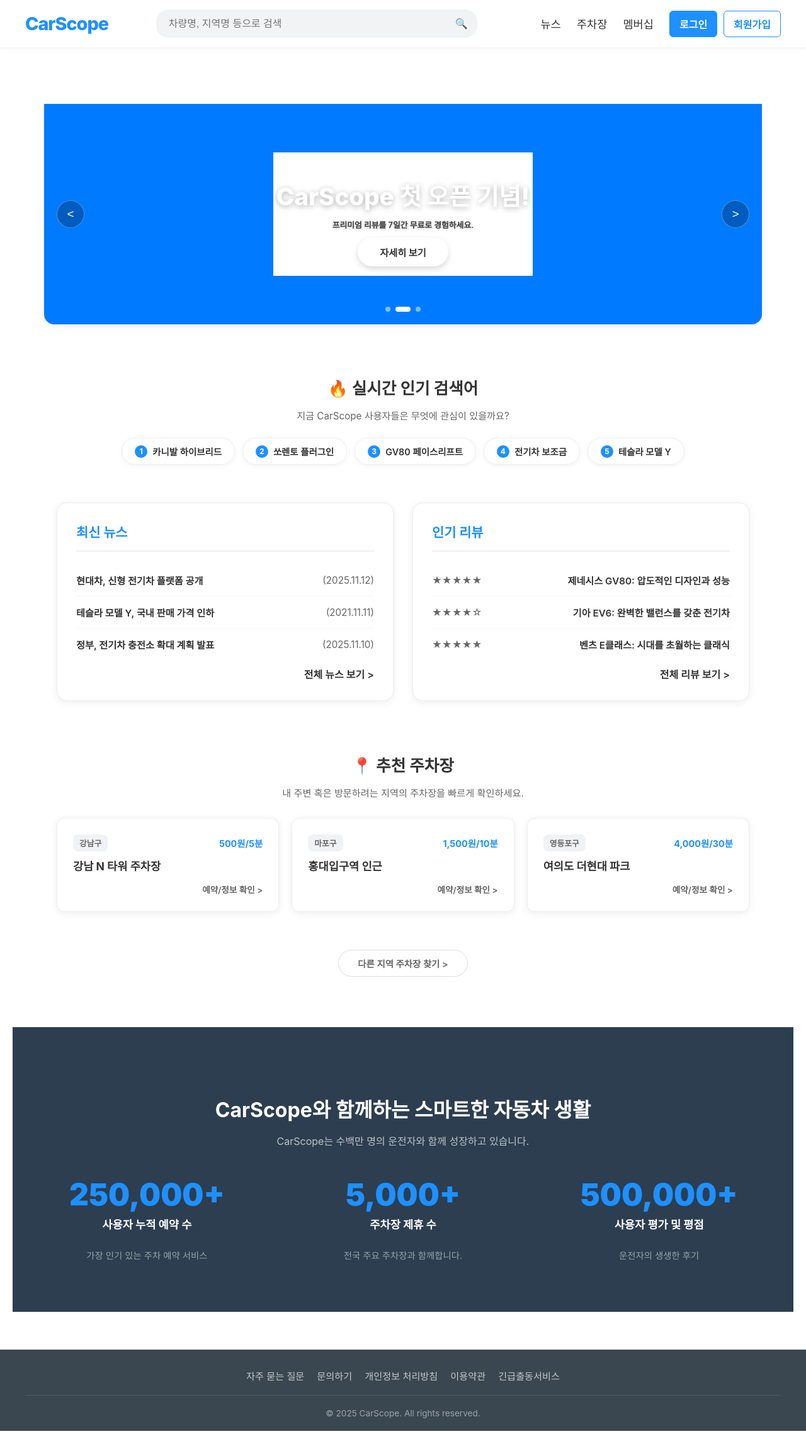
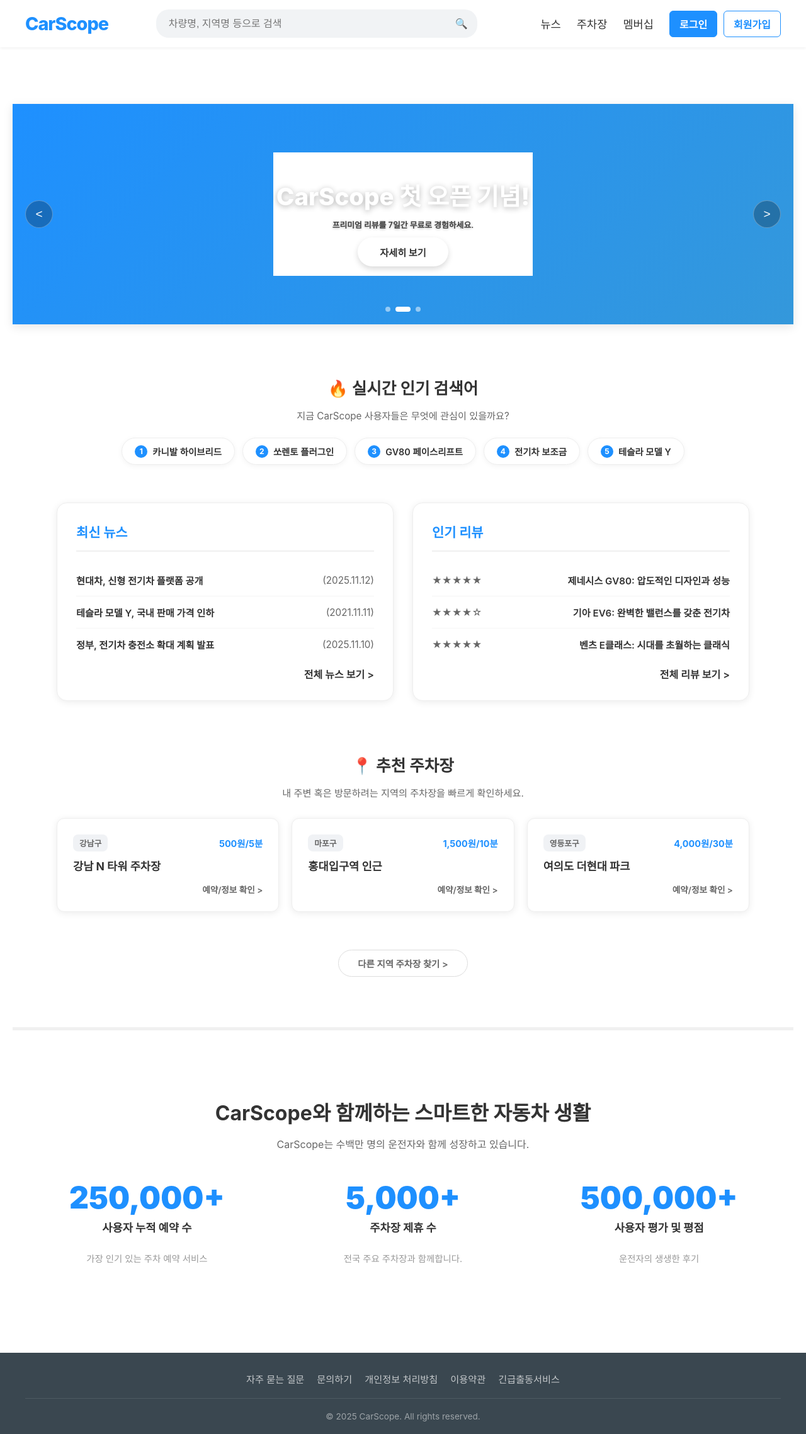
Before and after one commit to 2024136034-hakcheol/car-scope, a React (Create React App) app: page / in a window 1280 px wide. Shown: the whole page at 63% size. Built offline with nearby package versions, Linux system fonts and the light colour scheme; no server answers.

Commit message:
style: HomePage 배너 맨 위 밀착, 하단 섹션 흰색 배경 복구 및 자연스러운 연결 개선

```diff
--- a/src/styles/HomePage.css
+++ b/src/styles/HomePage.css
@@ -29,14 +29,11 @@ body {
 .main-banner-slider-wrapper {
     position: relative;
     width: 100%;
-    max-width: var(--container-width);
     height: 350px;
     margin-top: 0;
     margin-bottom: 60px;
-    border-bottom-left-radius: var(--radius-card);
-    border-bottom-right-radius: var(--radius-card);
     overflow: hidden;
-    box-shadow: var(--shadow-card);
+    box-shadow: 0 4px 15px rgba(0, 0, 0, 0.1);
     background-color: var(--white);
 }
 
@@ -67,12 +64,14 @@ body {
     background-size: cover;
     background-position: center;
     position: relative;
+
+    background: linear-gradient(135deg, #1E90FF 0%, #3498db 100%);
+    color: var(--white);
 }
 
 .banner-content {
     position: relative;
     z-index: 2;
-    color: var(--white);
     max-width: 800px;
 }
 
@@ -406,21 +405,22 @@ body {
 
 .company-stats-section {
     width: 100%;
-    background-color: #2c3e50;
     padding: 80px 0;
     text-align: center;
-    color: var(--white);
+    background-color: var(--white);
+    border-top: 5px solid #f0f0f0;
+    color: var(--text-dark);
 }
 
 .company-stats-section h2 {
     font-size: 2rem;
-    color: var(--white);
+    color: var(--text-dark);
     margin-bottom: 15px;
     font-weight: 700;
 }
 
 .company-stats-section p {
-    color: #bdc3c7;
+    color: var(--text-medium);
     margin-bottom: 50px;
     font-size: 1rem;
 }
@@ -455,29 +455,26 @@ body {
 .stat-label-box {
     font-size: 1.1rem;
     font-weight: 700;
-    color: var(--white);
+    color: var(--text-dark);
     margin-bottom: 6px;
     display: block;
 }
 
 .stat-description {
     font-size: 0.9rem;
-    color: #95a5a6;
+    color: var(--text-light);
     display: block;
 }
 
 @media (max-width: 1160px) {
-    .main-banner-slider-wrapper,
+    .main-banner-slider-wrapper {
+        border-radius: 0;
+    }
     .hot-trends-section,
     .main-content-grid,
     .parking-recommendation-section {
         width: 100%;
         max-width: none;
-        border-radius: 0;
-    }
-    .main-banner-slider-wrapper {
-        margin-top: 0;
-        border-radius: 0;
     }
 }
 
```
